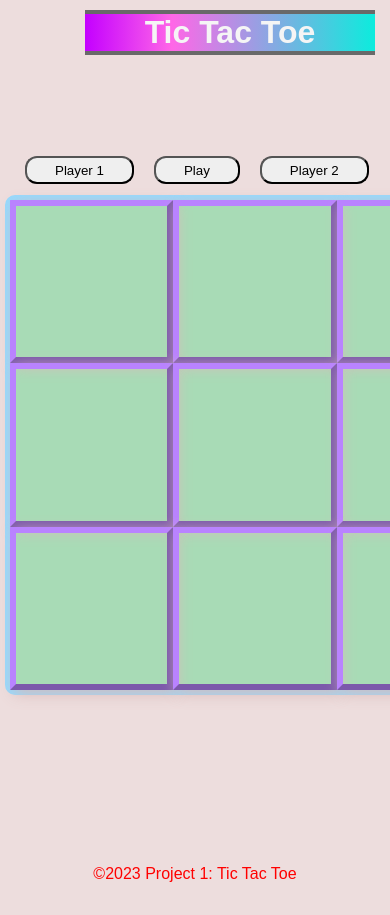
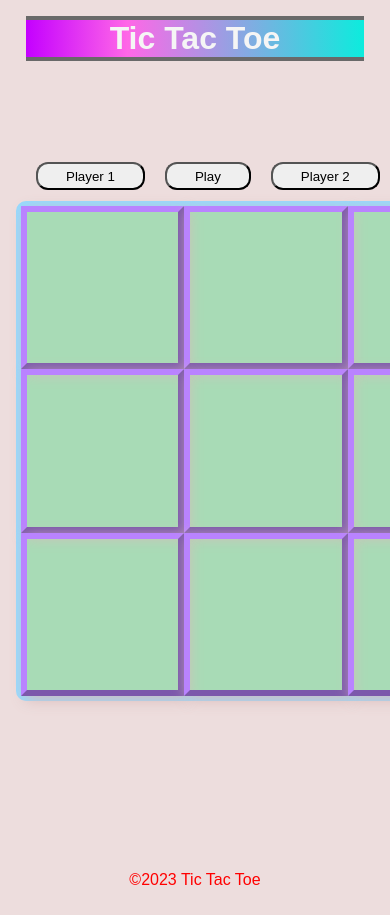
Before and after one commit to wmsimien/TicTacToe, a plain HTML site: page index.html in a window 390 px wide. Shown: the top 915 px of the page. Before the commit the page ends 893 px from the top, so only its background shows below. Drawn offline with Linux system fonts and the light colour scheme.

Commit message:
adjusted media queries

```diff
--- a/css/styles.css
+++ b/css/styles.css
@@ -139,19 +139,15 @@ button:hover {
   color: var(--footer-color);
 }
 
+@media only screen and (min-width: 480px) {
+  .board {
+    width: 100%;
+  }
+}
+
 @media only screen and (min-width: 600px) {
     body {
       width: 600px;
       margin: 0 auto;
   }
 }
-
-@media only screen and (min-width: 300px) {
-  body {
-    width: 380px;
-    margin: 0 auto;
-  }
-  .header {
-    margin-left: 80px;
-  }
-}
--- a/index.html
+++ b/index.html
@@ -31,7 +31,7 @@
         </div>
     </main>
     <footer class="footer">
-        <p>&copy;2023 Project 1:  Tic Tac Toe</p>
+        <p>&copy;2023 Tic Tac Toe</p>
     </footer>
 </body>
 </html>
```
